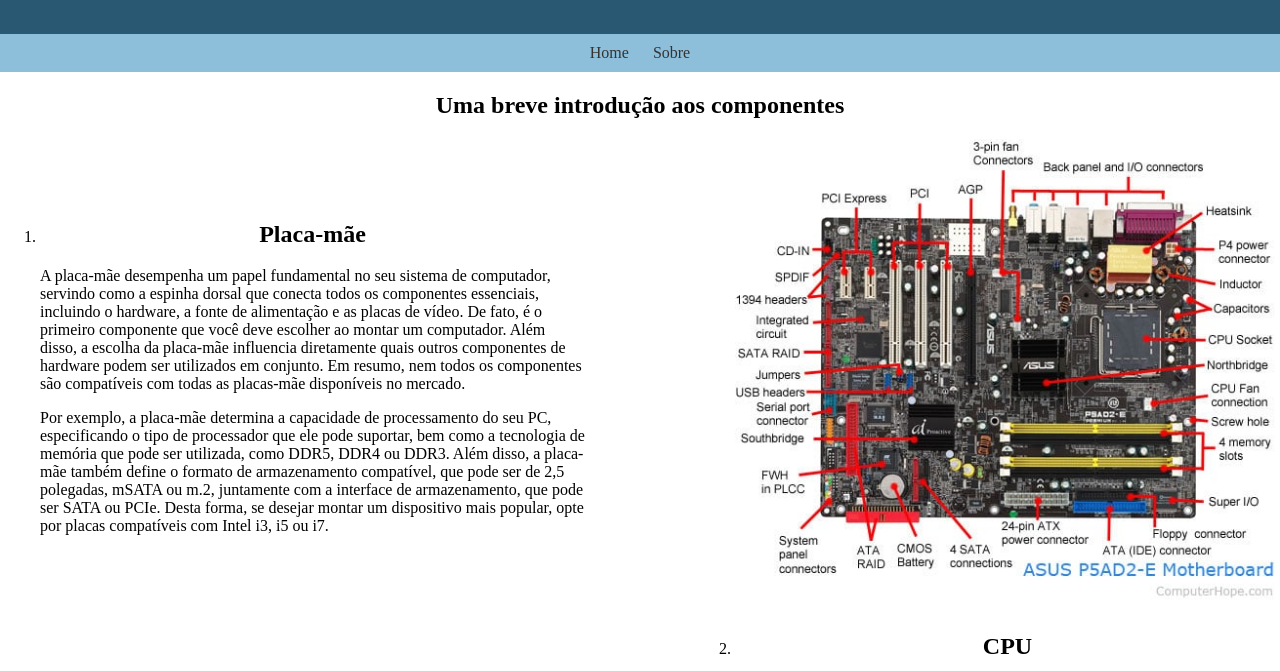
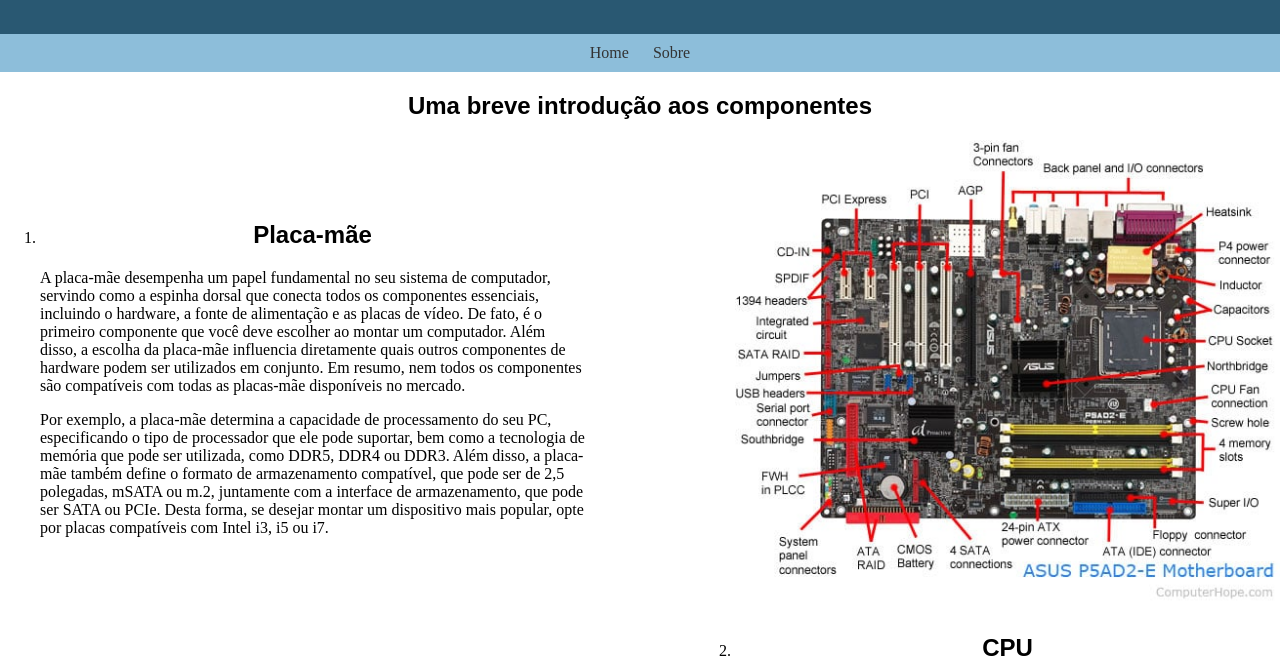
Before and after one commit to xebisco/obj, a plain HTML site: page index.html in a window 1280 px wide. Shown: the part 76-747 px from the top of the page. Drawn offline with Linux system fonts and the light colour scheme.

Commit message:
Update style.css

```diff
--- a/style.css
+++ b/style.css
@@ -7,6 +7,8 @@ body {
 }
 h2 {
     text-align: center;
+	font-family:'Bowlby One SC', sans-serif;
+	src: url('https://fonts.googleapis.com/css2?family=Bowlby+One+SC&display=swap');
 }
 header {
     background-color: #295872;
```
